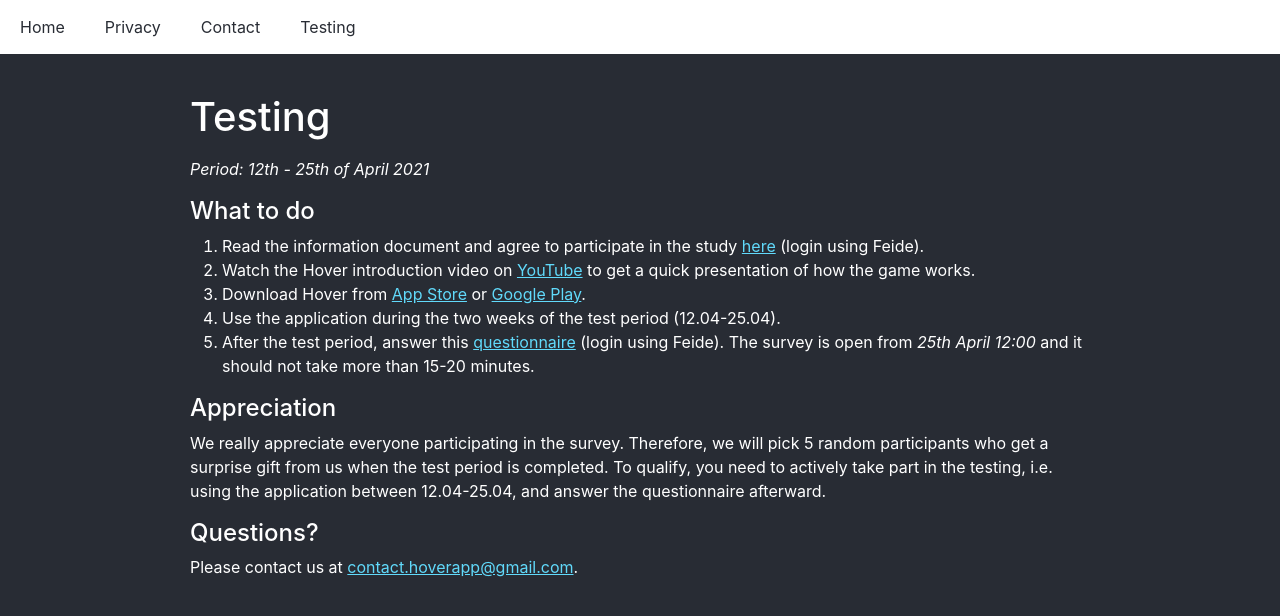
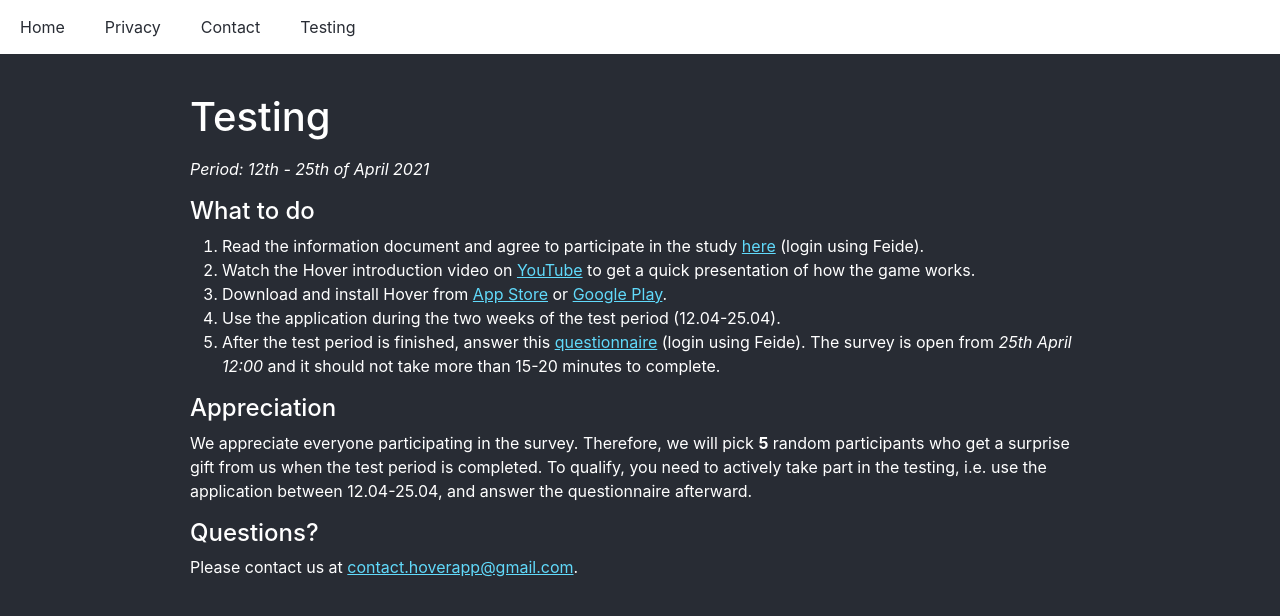
Before and after one commit to sirimykland/hover-web, a React (Create React App) app: page /testing in a window 1280 px wide. Shown: the top 616 px of the page. Built offline with nearby package versions, Linux system fonts and the light colour scheme.

Commit message:
Update Testing.tsx

```diff
--- a/src/Testing/Testing.tsx
+++ b/src/Testing/Testing.tsx
@@ -34,7 +34,7 @@ function Testing() {
           to get a quick presentation of how the game works.
         </li>
         <li>
-          Download Hover from{' '}
+          Download and install Hover from{' '}
           <a
             href="https://apps.apple.com/no/app/hover/id1556425356"
             className="app-link"
@@ -54,7 +54,7 @@ function Testing() {
         </li>
         <li>Use the application during the two weeks of the test period (12.04-25.04).</li>
         <li>
-          After the test period, answer this{' '}
+          After the test period is finished, answer this{' '}
           <a
             href="https://nettskjema.no/a/183299 "
             className="app-link"
@@ -63,15 +63,15 @@ function Testing() {
             questionnaire
           </a>{' '}
           (login using Feide). The survey is open from <i>25th April 12:00</i> and it should not
-          take more than 15-20 minutes.
+          take more than 15-20 minutes to complete.
         </li>
       </ol>
       <h4 className="sub-header">Appreciation</h4>
       <p className="text">
-        We really appreciate everyone participating in the survey. Therefore, we will pick 5 random
-        participants who get a surprise gift from us when the test period is completed. To qualify,
-        you need to actively take part in the testing, i.e. using the application between
-        12.04-25.04, and answer the questionnaire afterward.
+        We appreciate everyone participating in the survey. Therefore, we will pick{' '}
+        <strong>5</strong> random participants who get a surprise gift from us when the test period
+        is completed. To qualify, you need to actively take part in the testing, i.e. use the
+        application between 12.04-25.04, and answer the questionnaire afterward.
       </p>
       <h4 className="sub-header">Questions?</h4>
       <p className="text">
```
